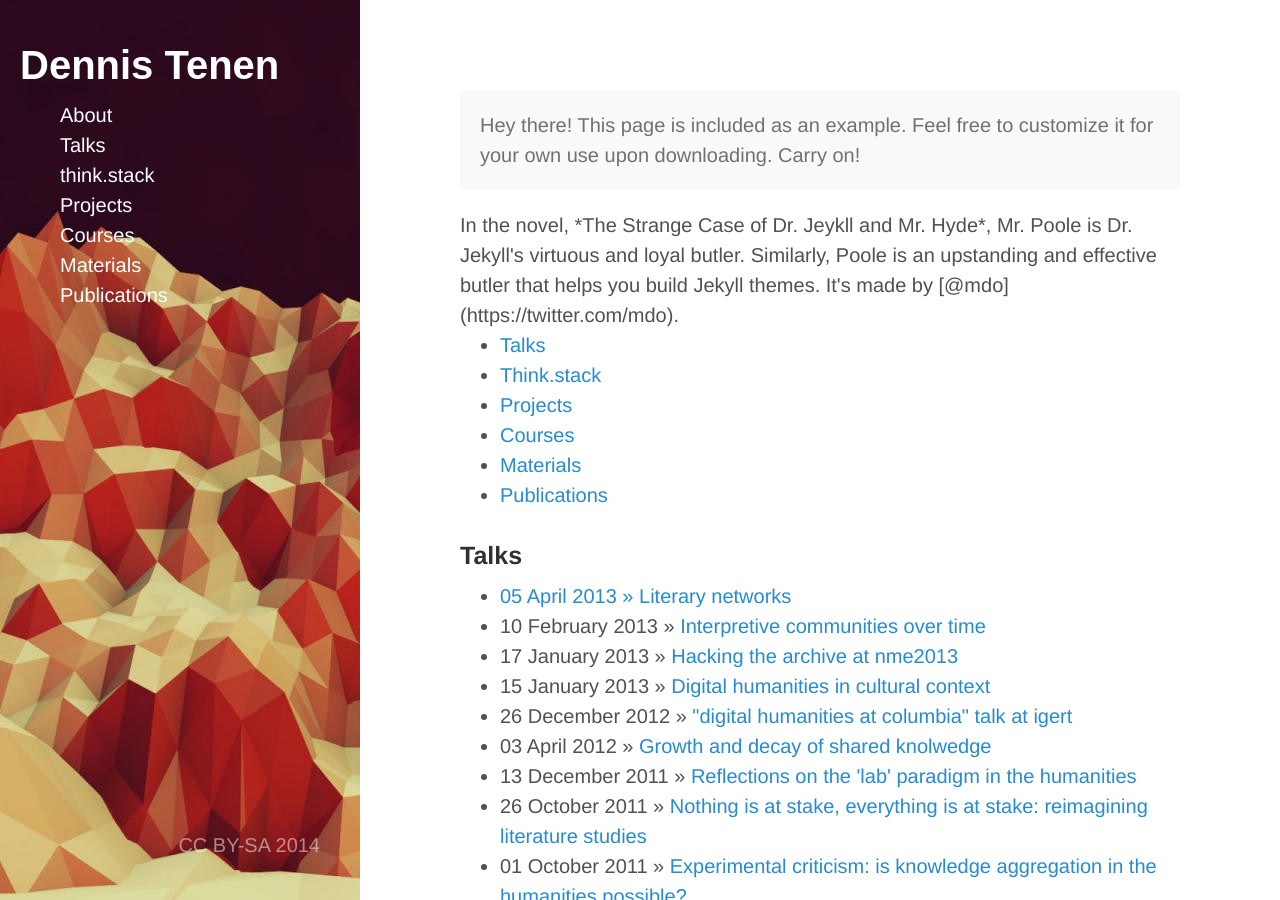
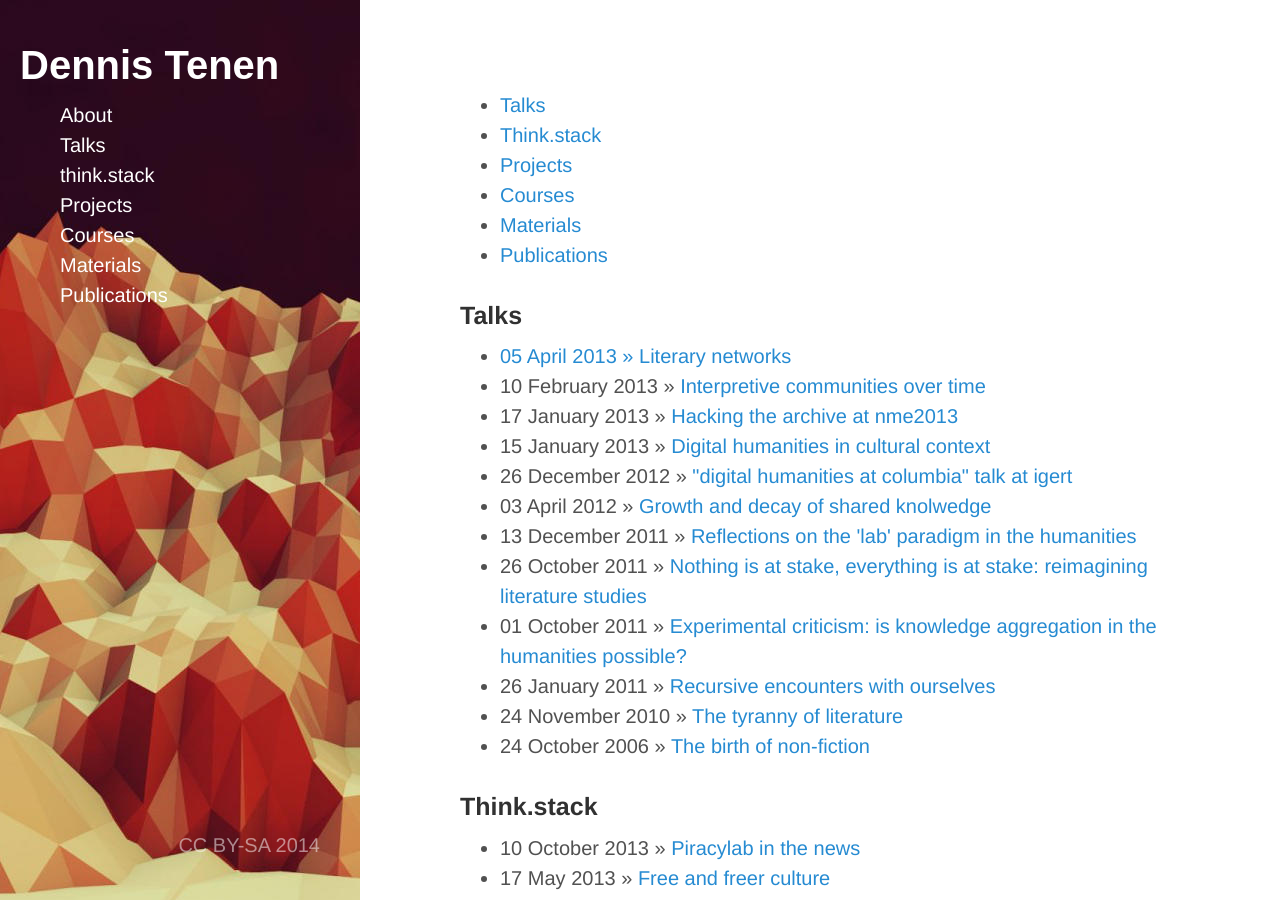
Before and after one commit to denten/denten.github.io, a Jekyll site: the page built from index.html, in a window 1280 px wide and 900 px high. Built offline with Jekyll 4.4.1, drawn with Linux system fonts in a browser that asks for light colours; some web fonts are replaced; the list of posts is cut into pages by our own code.

Commit message:
fixing pages

```diff
--- a/index.html
+++ b/index.html
@@ -1,9 +1,3 @@
 ---
 layout: home
 ---
-
-<p class="message">
-  Hey there! This page is included as an example. Feel free to customize it for your own use upon downloading. Carry on!
-</p>
-
-In the novel, *The Strange Case of Dr. Jeykll and Mr. Hyde*, Mr. Poole is Dr. Jekyll's virtuous and loyal butler. Similarly, Poole is an upstanding and effective butler that helps you build Jekyll themes. It's made by [@mdo](https://twitter.com/mdo).
```
Also changed, not shown: indexOLD.html (deleted, +0 -37 lines), README.md.
